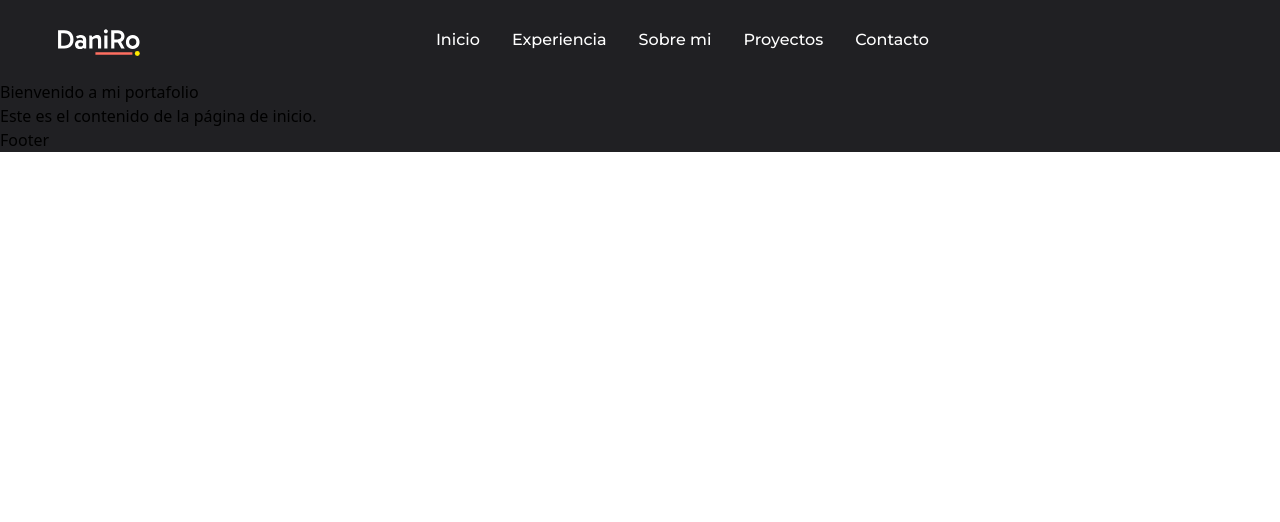
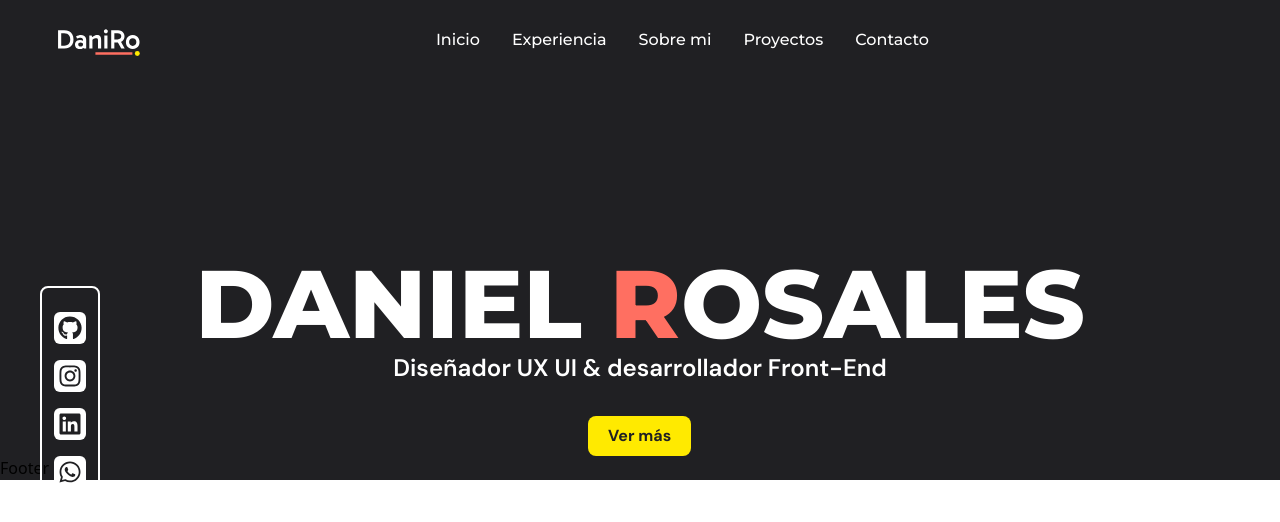
Before and after one commit to MrDrogoa/PortafolioWebReact, a React (Vite) app: page / in a window 1280 px wide. Shown: the top 522 px of the page. Built offline with nearby package versions, Linux system fonts and the light colour scheme.

Commit message:
rutas, layout, navbar, icons, hero links, boton reutilizable y ajustes

```diff
--- a/package.json
+++ b/package.json
@@ -13,6 +13,7 @@
     "@tailwindcss/vite": "^4.1.14",
     "react": "^19.1.1",
     "react-dom": "^19.1.1",
+    "react-icons": "^5.5.0",
     "react-router-dom": "^7.9.4",
     "tailwindcss": "^4.1.14"
   },
--- /dev/null
+++ b/src/components/ButtonComponents.jsx
@@ -0,0 +1,15 @@
+import React from "react";
+
+function ButtonComponents({ children, className = "", onClick = () => {} }) {
+  // Base styles for the button
+  const base =
+    "font-secondary py-2 px-5 bg-[#FFEA00] hover:bg-[#FFEE39] text-[#202023] font-bold rounded-lg hover:-translate-y-2 hover:shadow-lg will-change-transform transition-transform duration-300 ease-in-out cursor-pointer";
+  return (
+    // Button element i can use anywhere
+    <button className={`${base} ${className}`} onClick={onClick}>
+      {children}
+    </button>
+  );
+}
+
+export default ButtonComponents;
--- /dev/null
+++ b/src/components/HeroComponents.jsx
@@ -0,0 +1,14 @@
+import React from "react";
+import HeroLinks from "./hero/HeroLinks";
+import HeroContent from "./hero/HeroContent";
+
+function HeroComponents() {
+  return (
+    <section className="max-w-[1200px] mx-auto md:pt-32 lg:pt-44">
+      <HeroLinks />
+      <HeroContent className="flex flex-col items-center justify-center" />
+    </section>
+  );
+}
+
+export default HeroComponents;
--- a/src/components/NavbarComponents.jsx
+++ b/src/components/NavbarComponents.jsx
@@ -10,7 +10,7 @@ function NavbarComponents() {
         {/* Logo */}
         <Navimg />
         {/* Navigation Links */}
-        <div className="flex-1 flex justify-center">
+        <div className="flex-1 flex justify-end lg:justify-center">
           <NavList />
         </div>
       </section>
--- /dev/null
+++ b/src/components/hero/HeroContent.jsx
@@ -0,0 +1,23 @@
+import React from "react";
+import { Link } from "react-router-dom";
+import ButtonComponents from "../ButtonComponents";
+
+function HeroContent() {
+  return (
+    <section>
+      <div className="flex flex-col items-center justify-center">
+        <h1 className="uppercase font-primary text-white text-5xl md:text-6xl lg:text-8xl font-extrabold text-center">
+          Daniel <span className="text-[#FF6F61] ">R</span>osales
+        </h1>
+        <p className="font-secondary text-white font-semibold text-lg sm:text-xl md:text-2xl lg:pb-8 pb-4 text-center">
+          Diseñador UX UI & desarrollador Front-End
+        </p>
+        <Link to="/about" className="flex justify-center">
+          <ButtonComponents>Ver más</ButtonComponents>
+        </Link>
+      </div>
+    </section>
+  );
+}
+
+export default HeroContent;
--- /dev/null
+++ b/src/components/hero/HeroLinks.jsx
@@ -0,0 +1,53 @@
+import React from "react";
+import {
+  GithubIcon,
+  InstagramIcon,
+  LinkedinIcon,
+  WhatsappIcon,
+} from "../icons/Icons";
+
+function HeroLinks() {
+  const links = [
+    {
+      Icon: GithubIcon,
+      href: "https://github.com/MrDrogoa",
+      label: "Github",
+    },
+    {
+      Icon: InstagramIcon,
+      href: "https://www.instagram.com/j.daniel.01/",
+      label: "Instagram",
+    },
+    {
+      Icon: LinkedinIcon,
+      href: "https://www.linkedin.com/in/daniel-rosales-1b737a1a9/",
+      label: "LinkedIn",
+    },
+    {
+      Icon: WhatsappIcon,
+      href: "https://wa.me/+56962857073",
+      label: "WhatsApp",
+    },
+  ];
+
+  return (
+    <div className="fixed top-1/2 transform -translate-y-1/2 z-10">
+      <div className="hidden lg:flex justify-center flex-col items-center gap-4 py-6 px-3 border-2 border-white rounded-lg bg-transparent">
+        {links.map(({ Icon, href, label }) => (
+          <a
+            key={label}
+            href={href}
+            target="_blank"
+            rel="noopener noreferrer"
+            aria-label={label}
+            className="bg-white rounded-md p-1 flex items-center justify-center hover:bg-[#FF6F61] transition-colors "
+          >
+            <Icon className="text-2xl text-[#202023]" />
+          </a>
+        ))}
+      </div>
+    </div>
+  );
+}
+
+export default HeroLinks;
--- /dev/null
+++ b/src/components/hero/HeroSignature.jsx
@@ -0,0 +1,7 @@
+import React from "react";
+
+function HeroSignature() {
+  return <div>HeroSignature</div>;
+}
+
+export default HeroSignature;
--- /dev/null
+++ b/src/components/icons/Icons.jsx
@@ -0,0 +1,21 @@
+import React from "react";
+import { FaGithub, FaInstagram, FaLinkedin, FaWhatsapp } from "react-icons/fa";
+import { HiMenuAlt3 } from "react-icons/hi";
+
+// Exporta los iconos directamente como componentes re-exportados.
+// No definimos tamaño o color por defecto aquí para que cada componente
+// que los importe pueda pasar `size`, `className`, `color`, etc.
+
+export const GithubIcon = (props) => <FaGithub {...props} />;
+export const InstagramIcon = (props) => <FaInstagram {...props} />;
+export const LinkedinIcon = (props) => <FaLinkedin {...props} />;
+export const WhatsappIcon = (props) => <FaWhatsapp {...props} />;
+export const MenuIcon = (props) => <HiMenuAlt3 {...props} />;
+
+export default {
+  GithubIcon,
+  InstagramIcon,
+  LinkedinIcon,
+  WhatsappIcon,
+  MenuIcon,
+};
--- a/src/components/nav/NavList.jsx
+++ b/src/components/nav/NavList.jsx
@@ -1,5 +1,6 @@
-import React from "react";
+import React, { useState } from "react";
 import { Link } from "react-router-dom";
+import { MenuIcon } from "../icons/Icons";
 
 function NavList() {
   // Navigation items
@@ -12,16 +13,56 @@ function NavList() {
   ];
 
   return (
-    // Navigation list
-    <ul className="flex justify-center items-center gap-8 text-sm md:text-base font-primary font-medium text-white">
+    <>
+      {/* Desktop / large */}
+      <ul className="hidden lg:flex justify-center items-center gap-8 text-sm md:text-base font-primary font-medium text-white">
         {items.map((item) => (
           <li key={item.to}>
-          <Link to={item.to} className="">
+            <Link to={item.to}>{item.label}</Link>
+          </li>
+        ))}
+      </ul>
+
+      {/* Mobile: dropdown  (md and below) */}
+      <div className="lg:hidden relative">
+        <MobileMenu items={items} />
+      </div>
+    </>
+  );
+}
+// Mobile menu component
+function MobileMenu({ items }) {
+  const [open, setOpen] = useState(false);
+
+  return (
+    <div>
+      <button
+        onClick={() => setOpen((s) => !s)}
+        aria-expanded={open}
+        className="p-2"
+        aria-label="Abrir menú"
+      >
+        <MenuIcon className="w-7 h-7 text-white" />
+      </button>
+
+      {open && (
+        <div className="fixed left-0 right-0 top-20 w-screen bg-[#202023] border-t-2 border-[#FF6F61] h-64 md:h-72 overflow-auto z-20">
+          <ul className="flex flex-col gap-2 p-4">
+            {items.map((item) => (
+              <li key={item.to}>
+                <Link
+                  to={item.to}
+                  onClick={() => setOpen(false)}
+                  className="block px-4 py-2 text-sm md:text-base text-white hover:bg-gray-800"
+                >
                   {item.label}
                 </Link>
               </li>
             ))}
           </ul>
+        </div>
+      )}
+    </div>
   );
 }
 
--- a/src/pages/Home.jsx
+++ b/src/pages/Home.jsx
@@ -1,13 +1,9 @@
 import React from "react";
+import HeroComponents from "../components/HeroComponents";
 
 function Home() {
   // poner contenido de la pagina de inicio que no sea el header ni el footer
-  return (
-    <div>
-      <h1>Bienvenido a mi portafolio</h1>
-      <p>Este es el contenido de la página de inicio.</p>
-    </div>
-  );
+  return <HeroComponents />;
 }
 
 export default Home;
```
Also changed, not shown: 2 other files (tests, documents, lock files or other folders). Lines whose indentation alone changed are shown as unchanged.
